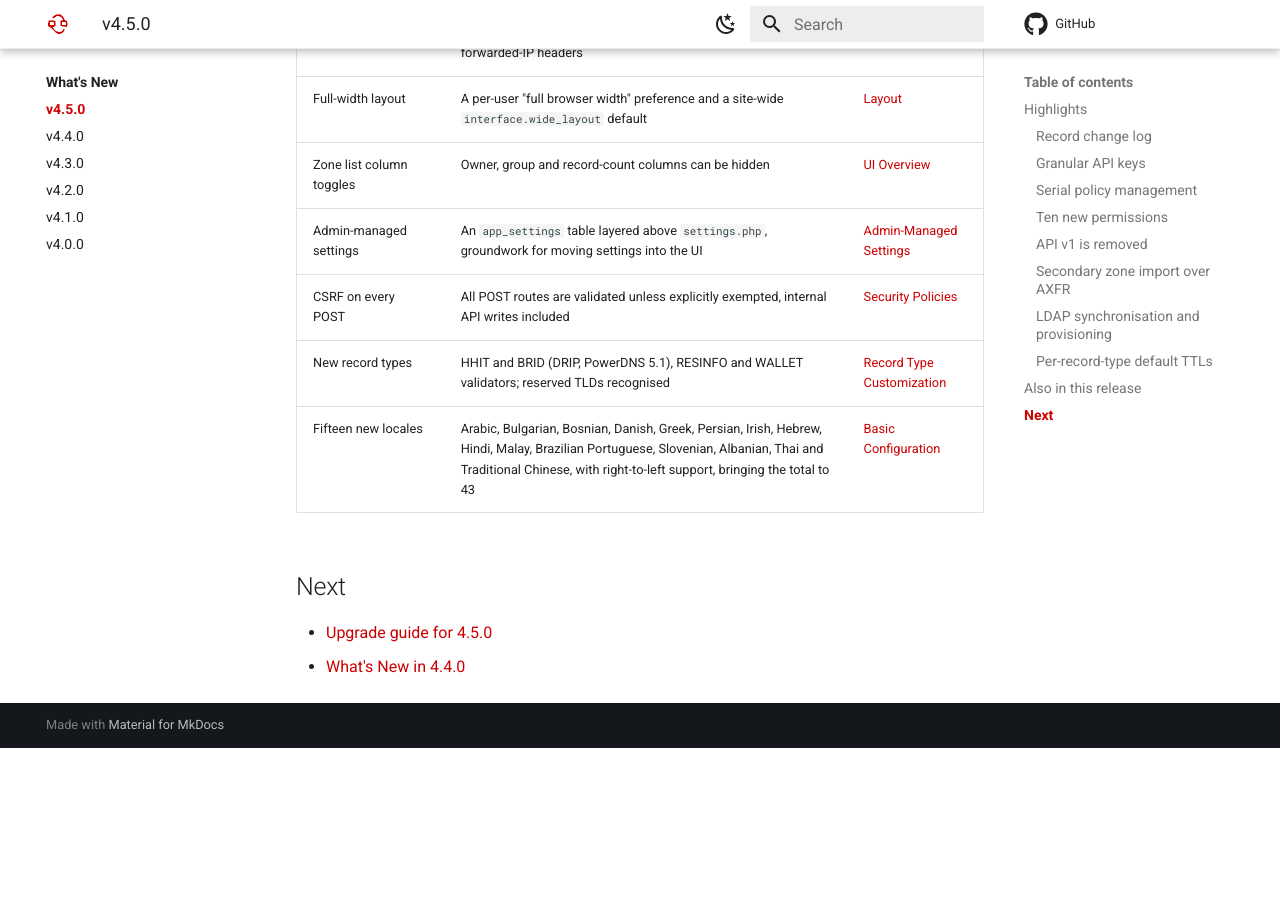
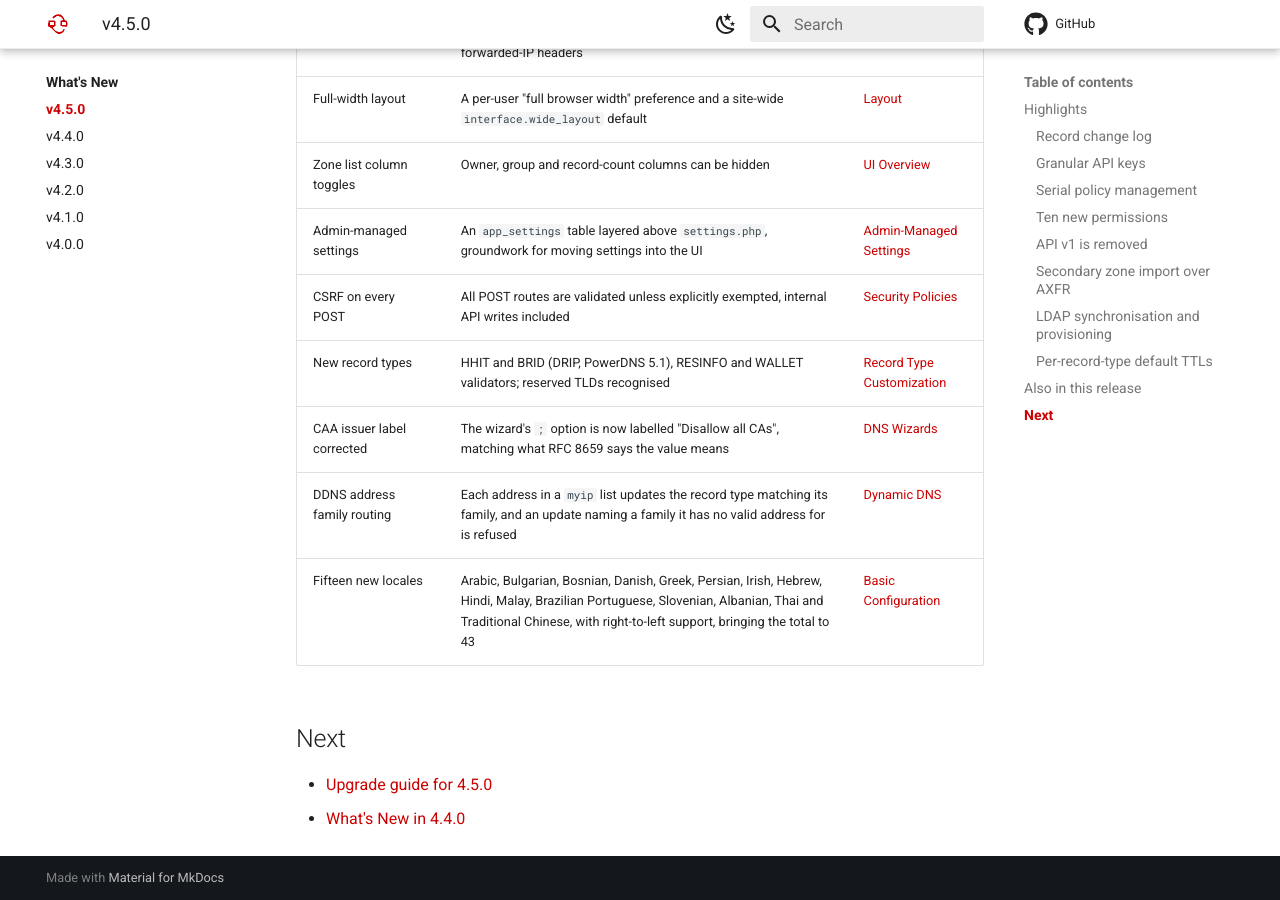
Before and after one commit to poweradmin/poweradmin-docs, an MkDocs documentation site: the page built from docs/whats-new/v4.5.0.md, in a window 1280 px wide and 900 px high, scrolled down 6631 px. Built offline with MkDocs 1.6.1 and Material for MkDocs 9.7.7, drawn with Linux system fonts in a browser that asks for light colours; comment, search, counter and statistics services are not loaded; before the commit the page ends 7379 px from its top, so only the background shows below that.

Commit message:
docs(getting-started,whats-new): add the 4.4.x/4.5.x tested environments and two missing 4.5.0 changes

```diff
--- a/docs/whats-new/v4.5.0.md
+++ b/docs/whats-new/v4.5.0.md
@@ -136,6 +136,8 @@ See [Per-Record-Type Default TTLs](../user-guide/reverse-dns.md#per-record-type-
 | Admin-managed settings | An `app_settings` table layered above `settings.php`, groundwork for moving settings into the UI | [Admin-Managed Settings](../configuration/admin-managed-settings.md) |
 | CSRF on every POST | All POST routes are validated unless explicitly exempted, internal API writes included | [Security Policies](../configuration/security-policies.md) |
 | New record types | HHIT and BRID (DRIP, PowerDNS 5.1), RESINFO and WALLET validators; reserved TLDs recognised | [Record Type Customization](../configuration/record-types.md) |
+| CAA issuer label corrected | The wizard's `;` option is now labelled "Disallow all CAs", matching what RFC 8659 says the value means | [DNS Wizards](../configuration/dns-wizards.md) |
+| DDNS address family routing | Each address in a `myip` list updates the record type matching its family, and an update naming a family it has no valid address for is refused | [Dynamic DNS](../user-guide/ddns/overview.md) |
 | Fifteen new locales | Arabic, Bulgarian, Bosnian, Danish, Greek, Persian, Irish, Hebrew, Hindi, Malay, Brazilian Portuguese, Slovenian, Albanian, Thai and Traditional Chinese, with right-to-left support, bringing the total to 43 | [Basic Configuration](../configuration/basic.md) |
 
 ## Next
```
Also changed, not shown: docs/getting-started/requirements.md (+2 -0 lines).
